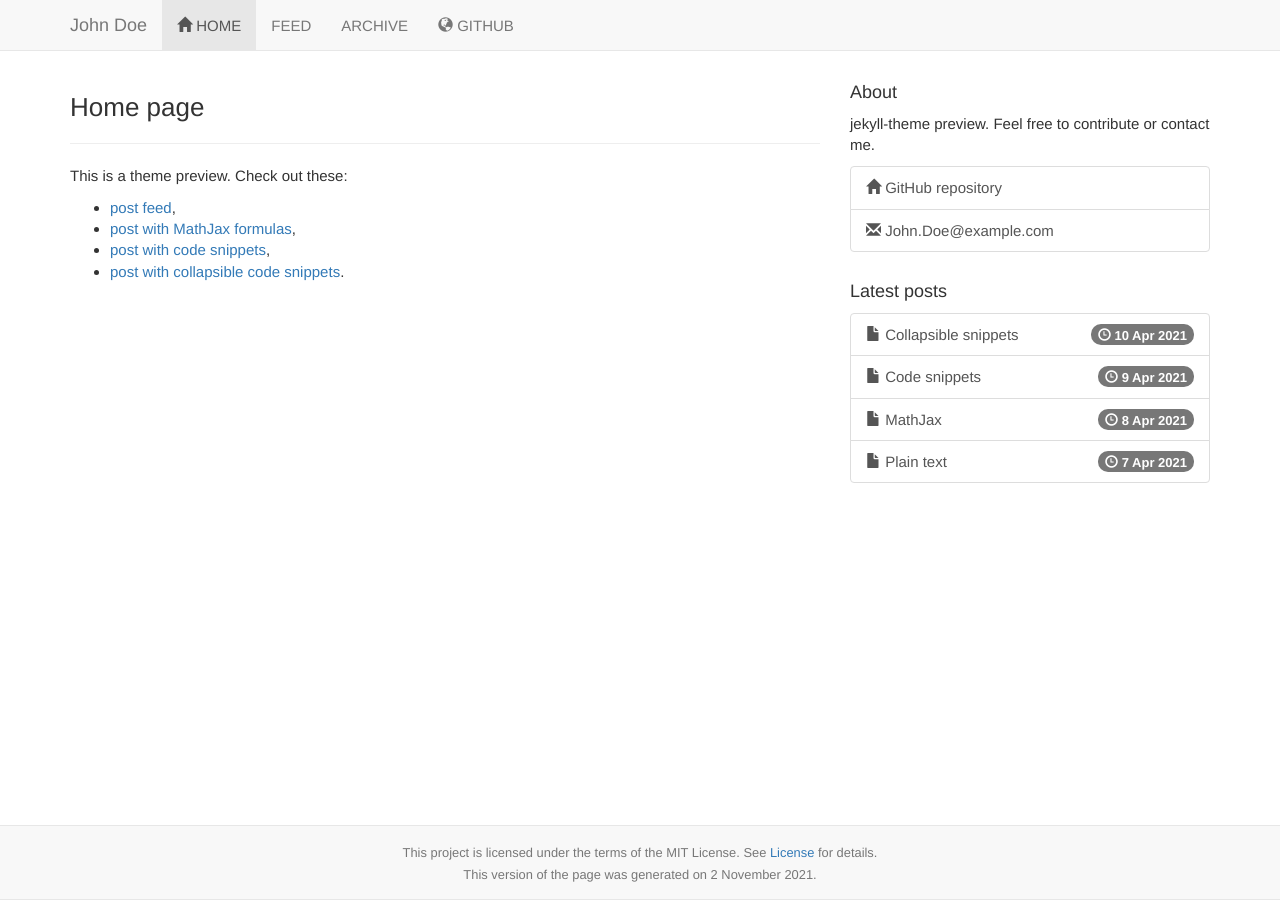
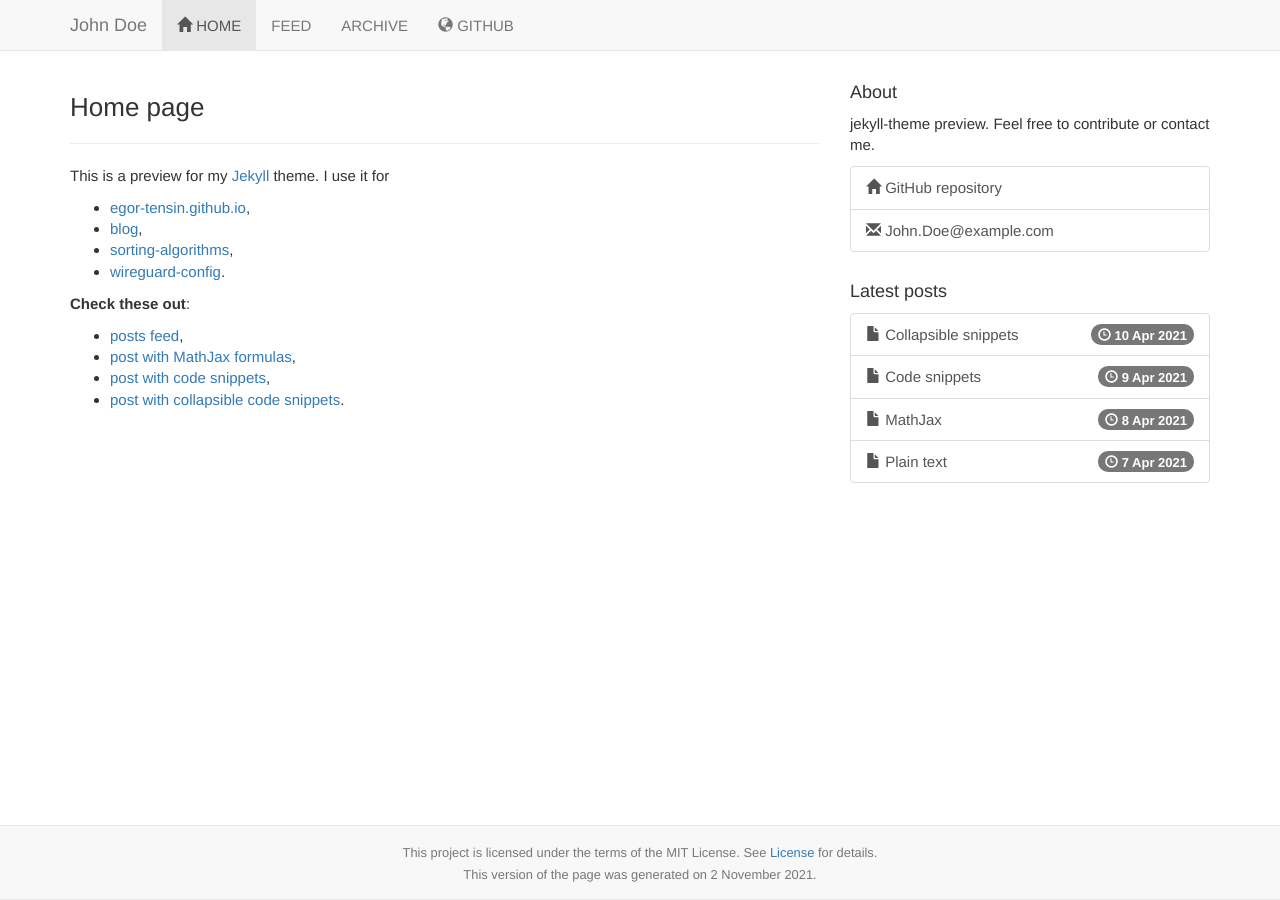
Before and after one commit to egor-tensin/jekyll-theme, a Jekyll site: the page built from index.md, in a window 1280 px wide. Built offline with Jekyll 4.4.1, drawn with Linux system fonts in a browser that asks for light colours.

Commit message:
mention wireguard-config, etc.

```diff
--- a/index.md
+++ b/index.md
@@ -1,14 +1,28 @@
 ---
+base: https://egor-tensin.github.io/
 title: Home page
 navbar:
   link: Home
   icon: home
   priority: 1
 ---
-This is a theme preview.
-Check out these:
+This is a preview for my [Jekyll] theme.
+I use it for
 
-* [post feed]({{ '/feed/' | relative_url }}),
+* [egor-tensin.github.io],
+* [blog],
+* [sorting-algorithms],
+* [wireguard-config].
+
+**Check these out**:
+
+* [posts feed]({{ '/feed/' | relative_url }}),
 * [post with MathJax formulas]({{ site.baseurl }}{% post_url 2021-04-08-mathjax %}),
 * [post with code snippets]({{ site.baseurl }}{% post_url 2021-04-09-snippets %}),
 * [post with collapsible code snippets]({{ site.baseurl }}{% post_url 2021-04-10-collapsible %}).
+
+[Jekyll]: https://jekyllrb.com/
+[egor-tensin.github.io]: {{ page.base }}
+[blog]: {{ page.base }}/blog/
+[sorting-algorithms]: {{ page.base }}/sorting-algorithms/
+[wireguard-config]: {{ page.base }}/wireguard-config/
```
Also changed, not shown: README.md.
